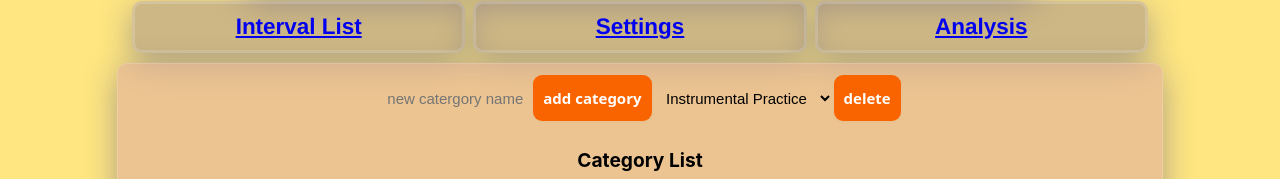
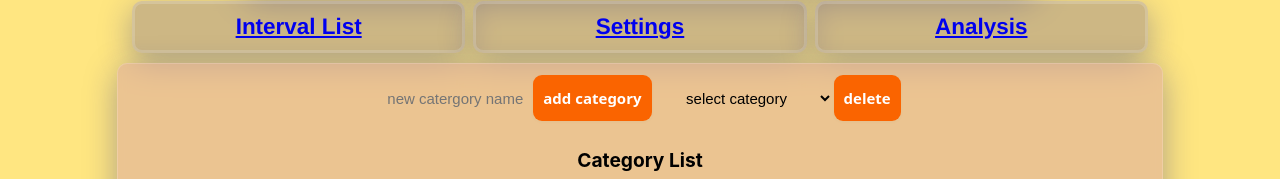
Before and after one commit to KDev-inAugust/React-Practice-Timer, a React (Create React App) app: page /settings in a window 1280 px wide. Shown: the part 589-768 px from the top of the page. Built offline with nearby package versions, Linux system fonts and the light colour scheme; data requests are answered from the project's data file.

Commit message:
snap to default on delete category fixed

```diff
--- a/db.json
+++ b/db.json
@@ -184,6 +184,17 @@
         "year": "2022"
       },
       "id": 35
+    },
+    {
+      "name": "Working on this very app",
+      "duration": "13:13",
+      "category": "coding",
+      "date": {
+        "day": "16",
+        "month": "8",
+        "year": "2022"
+      },
+      "id": 36
     }
   ],
   "categories": [
--- a/src/components/settings.js
+++ b/src/components/settings.js
@@ -22,10 +22,13 @@ function Settings ({handleAddCategory, handleDeleteCategory, newCategory, setNew
        setCategoryForDelete(e.target.value)
     }
 
-    function handleDeleteClick (){
+    function handleDeleteClick (e){
         let idSearch = categoryArray.find((index)=>index.name===categoryForDelete)
             console.log(idSearch.id);
-            handleDeleteCategory(idSearch.id)
+            handleDeleteCategory(idSearch.id);
+            console.log(e.target.previousElementSibling[0]);
+            e.target.previousElementSibling.value="default";
+
     }
 
 
@@ -36,6 +39,7 @@ function Settings ({handleAddCategory, handleDeleteCategory, newCategory, setNew
             <input onChange={handleNewCatChange} type="text" placeholder="new catergory name" ></input>
            <button onClick={handleClick} >add category</button>
            <select onChange={handleTargetForDelete}>
+            <option value="default">select category</option>
             {categoryArray.map(index=><option>{index.name}</option>)}
            </select>
            <button onClick={handleDeleteClick}>delete</button>
```
